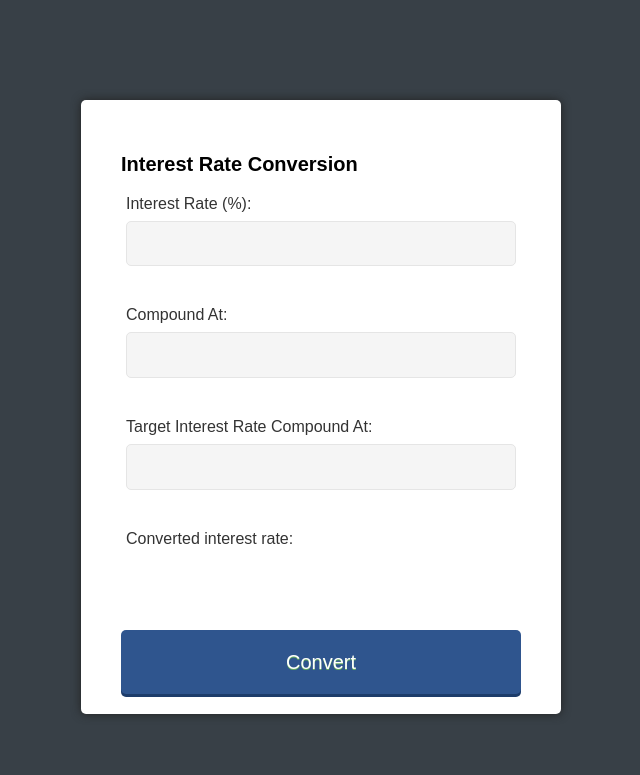
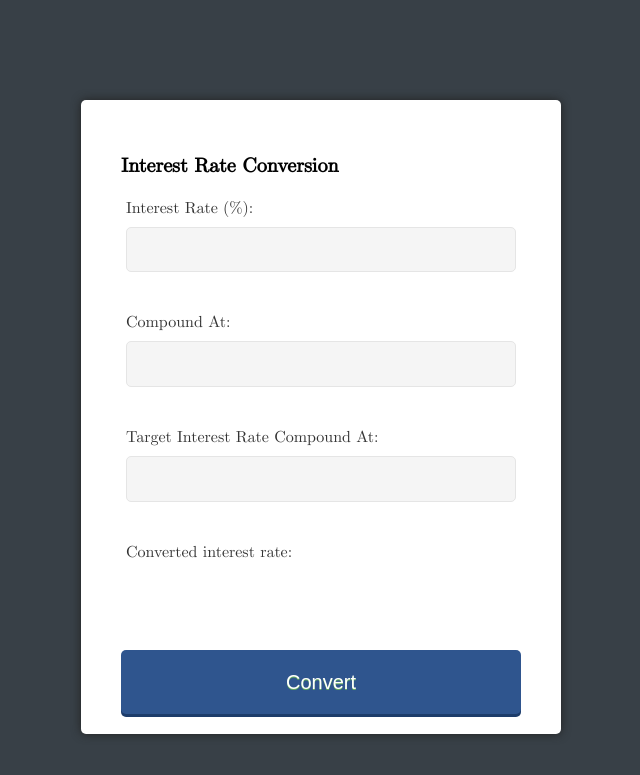
Before and after one commit to kiphub/kiphub.github.io, a Jekyll site: the page fm/index.html, which Jekyll copies as it is, in a window 1280 px wide. Shown: the top 775 px of the page, without its empty margins (319-959 px from the left). Built offline with Jekyll 4.4.1, drawn with Linux system fonts in a browser that asks for light colours; nearby versions of some CDN libraries; some web fonts are replaced.

Commit message:
Make changes to the typefaces

```diff
--- a/css/main.css
+++ b/css/main.css
@@ -10,3 +10,7 @@
     font-style: normal;
 
 }
+
+*{
+    font-family: 'cmu_serifroman';
+}
--- a/fm/css/style.css
+++ b/fm/css/style.css
@@ -17,7 +17,7 @@
 
 body {
 	background: #384047;
-	font-family: sans-serif;
+	font-family: "cmu_serifroman";
 	font-size: 10px
 }
 
--- a/index.html
+++ b/index.html
@@ -3,9 +3,8 @@ layout: home
 ---
 
 <div = class="post">
-    <div class="post-author">
-        <img src="me.png" />
-        <span>Kip</span>
+    <div class="post-type">
+        <span>Blog</span>
     </div>
     <p class="post-date">Today</p>
     <h3 class="post-title">Financial Mathematics Calculator</h3>
```
